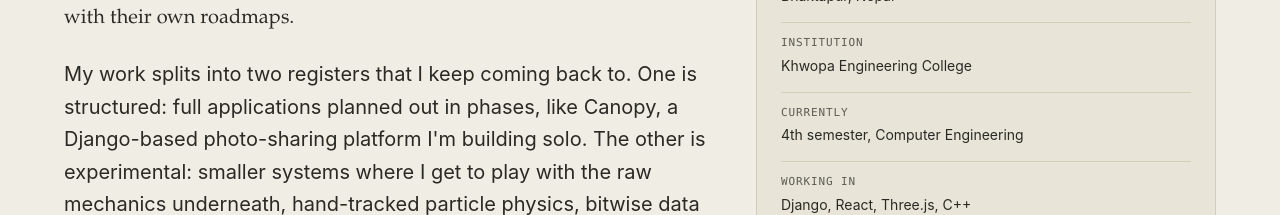
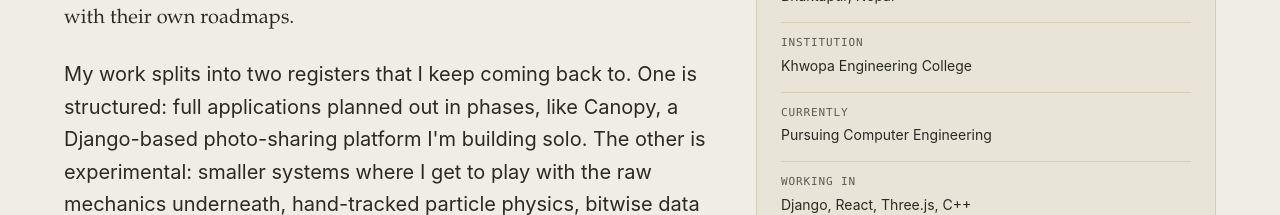
Before and after one commit to Endurance3000/Portfolio, a Next.js app: page / in a window 1280 px wide. Shown: the part 1120-1335 px from the top of the page. Built offline with nearby package versions, Linux system fonts and the light colour scheme.

Commit message:
Update current status in About component

```diff
--- a/src/components/About.tsx
+++ b/src/components/About.tsx
@@ -40,7 +40,7 @@ export default function About() {
             <dl className="space-y-4">
               <Fact term="Location" value={profile.location} />
               <Fact term="Institution" value={profile.institution} />
-              <Fact term="Currently" value="4th semester, Computer Engineering" />
+              <Fact term="Currently" value="Pursuing Computer Engineering" />
               <Fact term="Working in" value="Django, React, Three.js, C++" />
               <Fact term="Interested in" value="Where rendering, input, and data security meet" />
             </dl>
```
